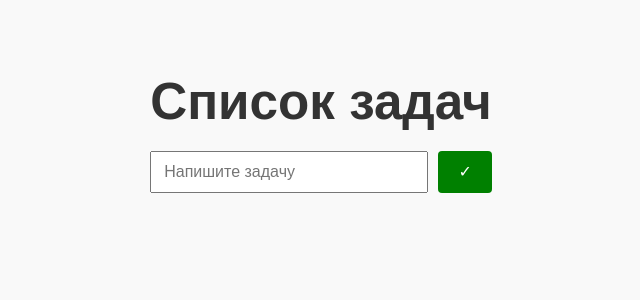
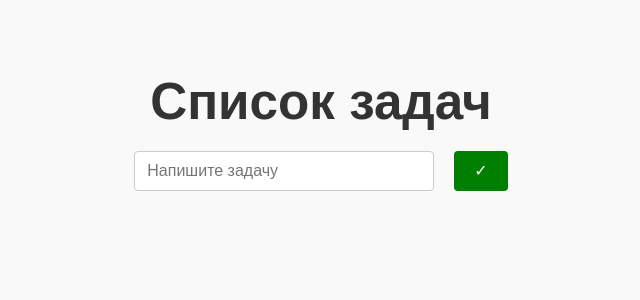
Before and after one commit to Elizaveta-Battalova/react-hello-app, a React (Vite) app in the folder my-react-app/: page / in a window 1280 px wide. Shown: the top 300 px of the page, without its empty margins (319-959 px from the left). Built offline with nearby package versions, Linux system fonts and the light colour scheme.

Commit message:
стили для моб

```diff
--- a/my-react-app/src/App.css
+++ b/my-react-app/src/App.css
@@ -20,9 +20,13 @@ h1 {
 input {
   padding: 10px 12px;
   font-size: 16px;
-  flex: 1 1 auto;
+  width: 300px;
   box-sizing: border-box;
-  min-width: 0;
+  margin-right: 10px;
+  background: #fff;
+  color: #333;
+  border: 1px solid #ccc;
+  border-radius: 4px;
 }
 
 button {
@@ -50,18 +54,18 @@ li {
   display: flex;
   align-items: center;
   justify-content: space-between;
-  background: #ffffff;
+  background: #fff;
   padding: 12px 16px;
   border-radius: 4px;
   margin-bottom: 10px;
   box-shadow: 0 2px 4px rgba(0, 0, 0, 0.1);
-  flex-wrap: wrap;
 }
 
 li span {
   flex-grow: 1;
   cursor: pointer;
   word-break: break-word;
+  color: #333;
 }
 
 li input {
--- a/my-react-app/src/App.jsx
+++ b/my-react-app/src/App.jsx
@@ -108,6 +108,7 @@ function App() {
             <span onClick = {() => toggleCompletedTask(task.id)}
               style = {{textDecoration: completedTasks.includes(task.id) ? 'line-through' : 'none', cursor: 'pointer'}}>{task.text}</span>
               <button type="button" onClick = {() => startEdit(task)} style={{ backgroundColor: "orange", color: "white" }}>Редактировать</button></>)}
+              <button ензу = "button" onClick = {() => deleteTask(task.id)} style = {{bacgroundColor: "red", color: "white"}}>✗</button>
           </li>
         ))}
       </ul>
```
